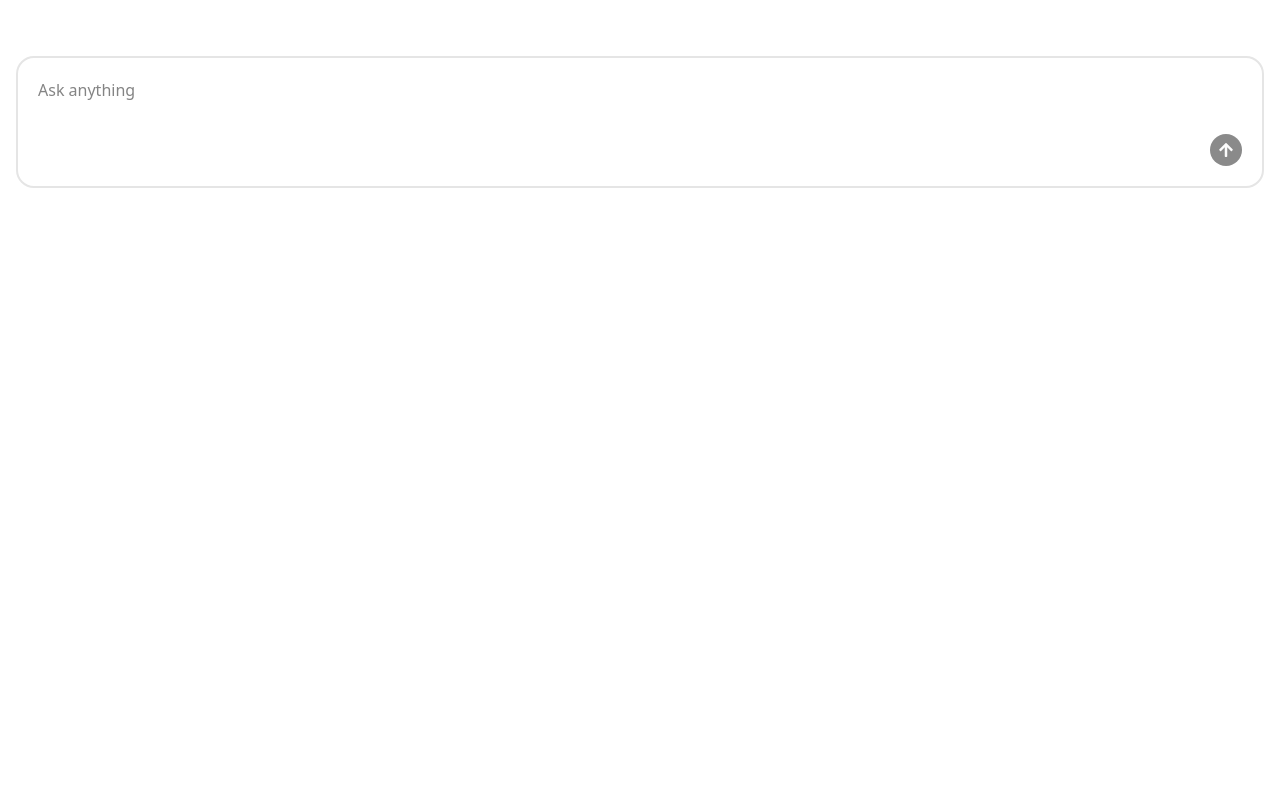
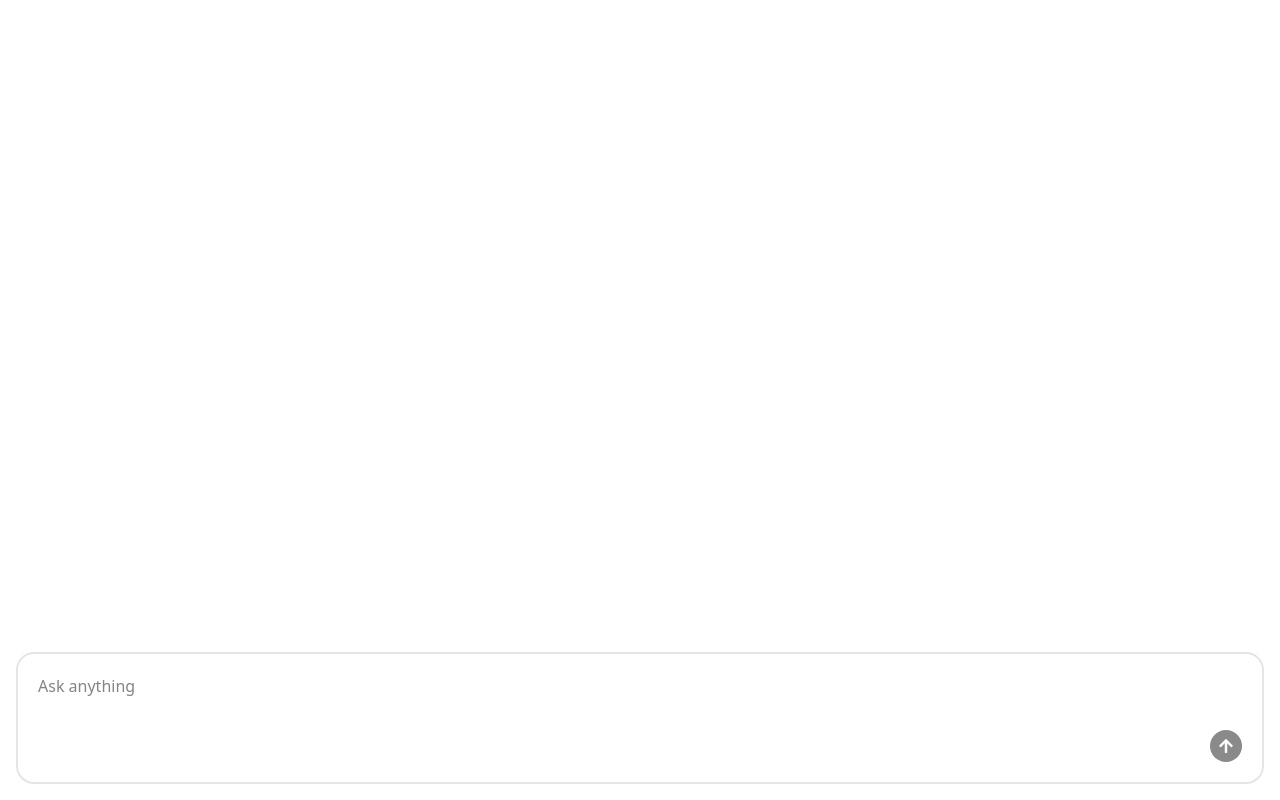
Before and after one commit to indianathe3rdKing/chat-bot, a React (Vite) app in the folder packages/client/: page / in a window 1280 px wide. Built offline with nearby package versions, Linux system fonts and the light colour scheme.

Commit message:
Improving Look and Feel

```diff
--- a/packages/client/src/App.tsx
+++ b/packages/client/src/App.tsx
@@ -2,7 +2,7 @@
 import ChatBot from './components/ui/ChatBot';
 function App() {
    return (
-      <div className="p-4">
+      <div className="p-4  h-screen   ">
          <ChatBot />
       </div>
    );
--- a/packages/client/src/components/ui/ChatBot.tsx
+++ b/packages/client/src/components/ui/ChatBot.tsx
@@ -21,20 +21,20 @@
 const ChatBot = () => {
    const [messages, setMessages] = useState<Message[]>([]);
    const [isBotTyping, setIsBotTyping] = useState(false);
-   const formRef = useRef<HTMLFormElement | null>(null);
+   const lastMessageRef = useRef<HTMLDivElement | null>(null);
    const conversationId = useRef(crypto.randomUUID());
    const { register, handleSubmit, reset, watch, formState } =
       useForm<FormData>();
    watch('prompt');
 
    useEffect(() => {
-      formRef.current?.scrollIntoView({ behavior: 'smooth' });
+      lastMessageRef.current?.scrollIntoView({ behavior: 'smooth' });
    }, [messages]);
 
    const onSubmit = async ({ prompt }: FormData) => {
       setMessages((prev) => [...prev, { content: prompt, role: 'user' }]);
       setIsBotTyping(true);
-      reset();
+      reset({ prompt: '' });
       const { data } = await axios.post<ChatResponse>('/api/chat', {
          prompt,
          conversationId: conversationId.current,
@@ -59,12 +59,13 @@
       }
    };
    return (
-      <div>
-         <div className="flex flex-col gap-3 mb-10">
+      <div className="flex flex-col h-full justify-end ">
+         <div className="flex flex-col gap-3 mb-10 overflow-y-auto">
             {messages.map((message, index) => (
-               <p
+               <div
                   key={index}
                   onCopy={newLocal}
+                  ref={index === messages.length - 1 ? lastMessageRef : null}
                   className={`px-4 py-2 rounded-3xl ${
                      message.role === 'user'
                         ? 'bg-blue-950 text-white self-end'
@@ -72,7 +73,7 @@
                   }`}
                >
                   <ReactMarkdown>{message.content}</ReactMarkdown>
-               </p>
+               </div>
             ))}
             {isBotTyping && (
                <div className="flex gap-1 self-start bg-gray-200 py-3 px-4 rounded-xl">
@@ -85,7 +86,6 @@
          <form
             onSubmit={handleSubmit(onSubmit)}
             onKeyDown={onKeyDown}
-            ref={formRef}
             className="flex flex-col gap-2 items-end border-2 p-5 rounded-2xl"
          >
             <textarea
@@ -93,6 +93,7 @@
                   required: true,
                   validate: (data) => data.trim().length > 0,
                })}
+               autoFocus
                className="w-full border-0 focus:outline-0 resize-none"
                placeholder="Ask anything"
             />
```
